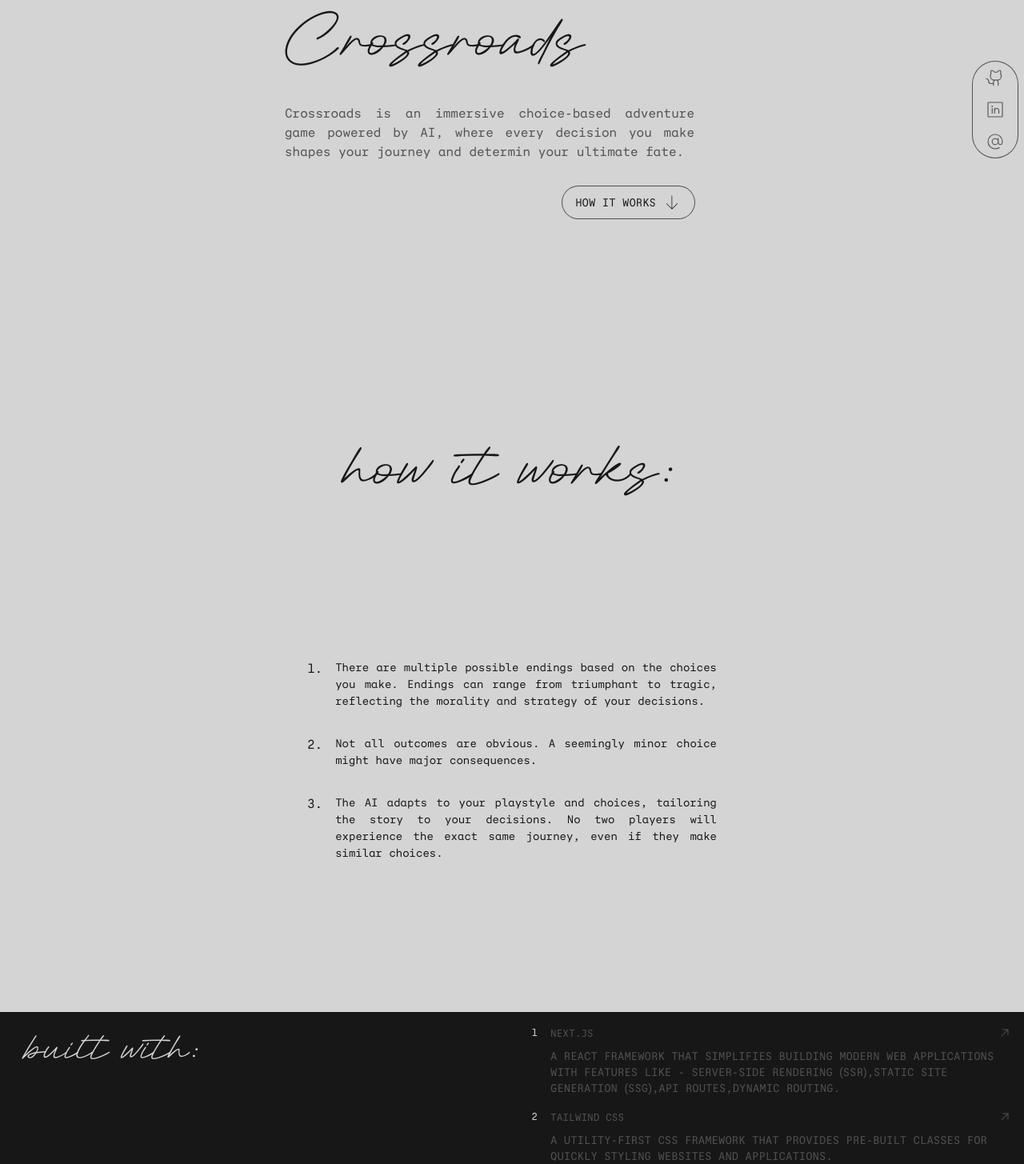
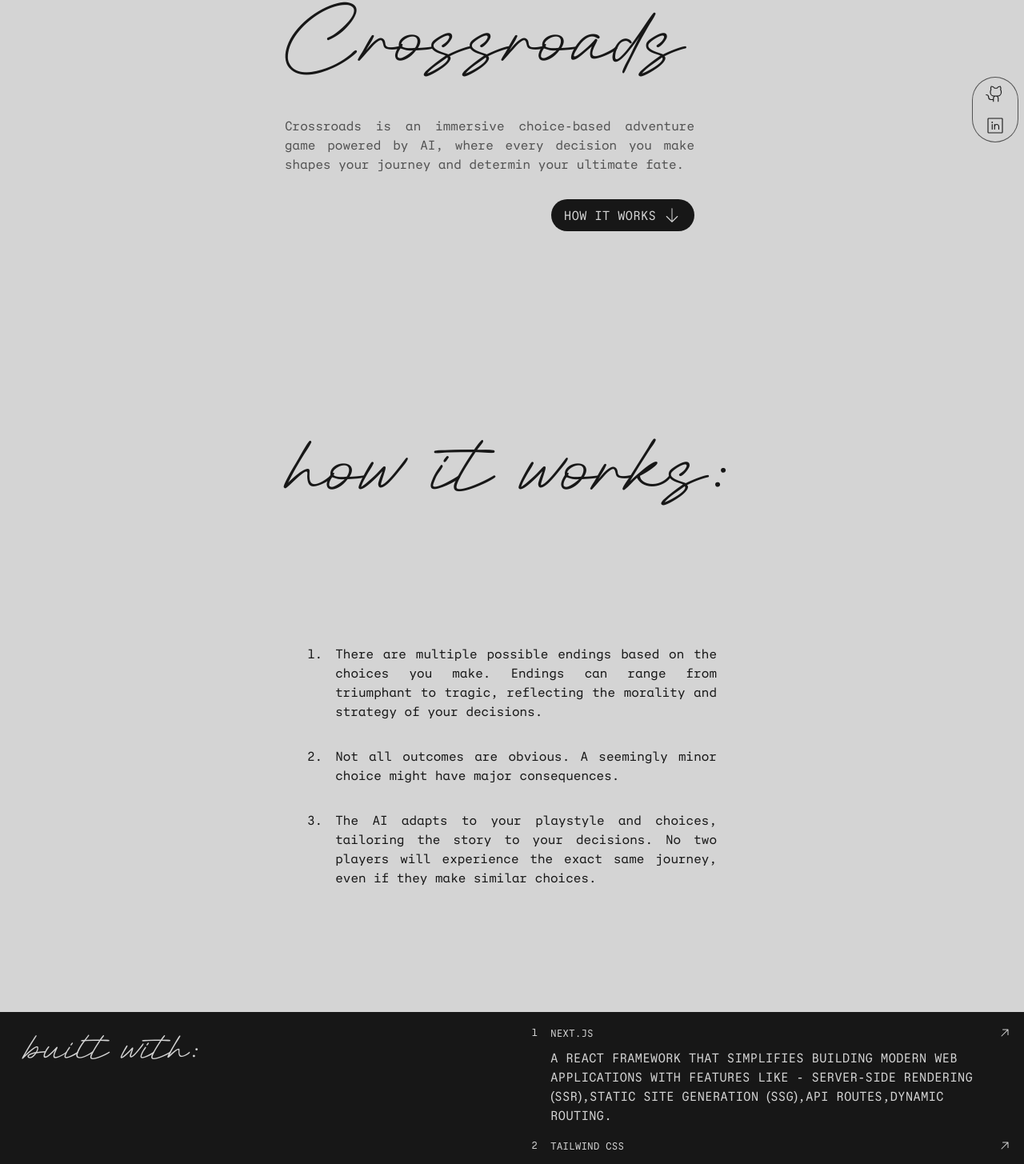
Before and after one commit to deepakrawat31/crossroads, a Next.js app: page / in a window 1280 px wide. Shown: the part 287-1742 px from the top of the page at 80% size. Built offline with nearby package versions, Linux system fonts and the light colour scheme; what tailwindcss-motion would draw is missing.

Commit message:
game page

```diff
--- a/src/app/game/page.tsx
+++ b/src/app/game/page.tsx
@@ -1,3 +1,28 @@
+import {
+  ArrowLeft,
+  ArrowRight,
+  QuestionMark,
+} from "@phosphor-icons/react/dist/ssr";
+
 export default function Game() {
-  return <main className="h-[calc(100dvh-48px)]">Game Page</main>;
+  return (
+    <main className="flex h-[calc(100dvh-48px)] justify-center p-2 md:p-4">
+      <div className="flex w-full max-w-xl flex-1 flex-col gap-2 rounded-lg p-2 ring-1 ring-neutral-600 md:ring-neutral-600/30 md:transition-shadow md:duration-300 md:hover:ring-neutral-600">
+        <div className="flex-1"></div>
+        <div className="flex items-end gap-2">
+          <span className="flex flex-1 gap-[1px]">
+            <button className="flex-1 rounded-l-full p-2 text-justify ring-1 ring-neutral-600 md:ring-neutral-600/30 md:transition-shadow md:duration-300 md:hover:ring-neutral-600">
+              <ArrowLeft className="size-6" />
+            </button>
+            <button className="flex-1 rounded-r-full p-2 text-justify ring-1 ring-neutral-600 md:ring-neutral-600/30 md:transition-shadow md:duration-300 md:hover:ring-neutral-600">
+              <ArrowRight className="size-6" />
+            </button>
+          </span>
+          <button className="group rounded-full bg-neutral-900 p-2 text-neutral-300">
+            <QuestionMark className="size-6 md:group-hover:motion-preset-pop md:motion-duration-300 md:motion-ease-spring-smooth" />
+          </button>
+        </div>
+      </div>
+    </main>
+  );
 }
--- a/src/components/Footer.tsx
+++ b/src/components/Footer.tsx
@@ -48,13 +48,13 @@ export default function Footer() {
             <Link
               href={tool.link}
               target="_blank"
-              className="flex max-w-xl flex-col gap-2 uppercase leading-relaxed text-neutral-300 duration-300 md:text-neutral-600 md:transition-colors md:group-hover:text-neutral-300"
+              className="flex max-w-xl flex-col gap-2 uppercase leading-relaxed text-neutral-300 md:text-neutral-600 md:transition-colors md:duration-500 md:group-hover:text-neutral-300"
             >
               <span className="flex items-center justify-between gap-2">
                 <small>{tool.tool}</small>
-                <ArrowUpRight className="size-4 transition-transform duration-300 group-hover:rotate-45" />
+                <ArrowUpRight className="size-4 md:transition-transform md:duration-500 md:group-hover:rotate-45" />
               </span>
-              <span className="text-sm">{tool.text}</span>
+              <span className="text-sm md:text-base">{tool.text}</span>
             </Link>
           </span>
         ))}
@@ -65,7 +65,7 @@ export default function Footer() {
             target="_blank"
             className="flex w-full max-w-xl items-center justify-between gap-2 uppercase leading-relaxed text-neutral-300 duration-300 md:text-neutral-600 md:transition-colors md:group-hover:text-neutral-300"
           >
-            <small>link to github repo</small>
+            <small className="text-sm md:text-base">link to github repo</small>
             <ArrowUpRight className="size-4 transition-transform duration-300 group-hover:rotate-45" />
           </Link>
         </span>
--- a/src/components/Header.tsx
+++ b/src/components/Header.tsx
@@ -28,10 +28,10 @@ export default function Header() {
           href={"/game"}
           className="group flex items-center gap-1 text-sm uppercase"
         >
-          <span className="text-sm uppercase">start game</span>
+          <span className="text-sm uppercase">play</span>
           <ArrowUpRight
             className="size-6 md:transition-transform md:duration-500 md:group-hover:rotate-45"
-            weight="light"
+            weight="thin"
           />
         </Link>
       )}
--- a/src/components/HowToSection.tsx
+++ b/src/components/HowToSection.tsx
@@ -29,14 +29,14 @@ export default function HowToSection() {
 
   return (
     <section
-      className="flex min-h-[calc(100dvh-48px)] flex-col gap-2 p-2"
+      className="flex min-h-[calc(100dvh-48px)] scroll-my-12 flex-col gap-2 p-2"
       id="target-section"
       ref={ref}
     >
       {isVisible && (
         <>
-          <div className="motion-preset-slide-up-md flex justify-center pt-4 motion-delay-200 motion-ease-spring-snappy">
-            <h3 className="font-testimonia text-6xl md:text-8xl">
+          <div className="motion-preset-slide-up-md flex justify-center motion-delay-200 motion-ease-spring-snappy">
+            <h3 className="font-testimonia text-6xl md:text-9xl">
               how it works:
             </h3>
           </div>
@@ -45,7 +45,7 @@ export default function HowToSection() {
               {rules.map((rule) => (
                 <li key={rule.id} className="flex gap-2 md:gap-4">
                   <small className="text-base">{rule.id}.</small>
-                  <p className="text-justify text-sm leading-normal">
+                  <p className="text-justify text-sm leading-normal md:text-base">
                     {rule.text}
                   </p>
                 </li>
--- a/src/components/MainSection.tsx
+++ b/src/components/MainSection.tsx
@@ -1,11 +1,6 @@
 "use client";
 
-import {
-  ArrowRight,
-  At,
-  GithubLogo,
-  LinkedinLogo,
-} from "@phosphor-icons/react";
+import { ArrowRight, GithubLogo, LinkedinLogo } from "@phosphor-icons/react";
 import Link from "next/link";
 
 const scrollToSection = () => {
@@ -20,7 +15,7 @@ export default function MainSection() {
     <main className="flex h-[calc(100dvh-48px)] flex-col items-center justify-center overflow-hidden p-2 md:flex-row">
       <div className="flex flex-1 items-center justify-center">
         <span className="flex max-w-lg flex-col items-start justify-center gap-8">
-          <h1 className="motion-preset-slide-up-md font-testimonia text-6xl font-normal motion-delay-200 motion-ease-spring-snappy md:text-8xl">
+          <h1 className="motion-preset-slide-up-md font-testimonia text-6xl font-normal motion-delay-200 motion-ease-spring-snappy md:text-9xl">
             Crossroads
           </h1>
           <p className="motion-preset-slide-up-md text-justify leading-normal text-neutral-600 motion-delay-500 motion-ease-spring-snappy">
@@ -29,21 +24,21 @@ export default function MainSection() {
             your ultimate fate.
           </p>
           <button
-            className="group motion-preset-slide-up-md flex items-center gap-2 self-end rounded-full px-4 py-2 text-sm uppercase ring-1 ring-neutral-600 motion-delay-700 motion-ease-spring-snappy md:ring-neutral-600/40 md:transition-all md:hover:ring-neutral-600"
+            className="group motion-preset-slide-up-md flex items-center gap-2 self-end rounded-full bg-neutral-900 px-4 py-2 uppercase text-neutral-300 motion-delay-700 motion-ease-spring-snappy"
             onClick={scrollToSection}
           >
             <span>how it works</span>
             <ArrowRight
               className="size-6 rotate-90 md:rotate-0 md:transition-transform md:duration-500 md:group-hover:rotate-90"
-              weight="thin"
+              weight="light"
             />
           </button>
         </span>
       </div>
-      <div className="motion-preset-slide-left-md flex items-end gap-4 rounded-full px-4 py-2 ring-1 ring-neutral-600 motion-delay-700 motion-ease-spring-snappy md:flex-col md:px-2 md:py-4 md:ring-neutral-600/40 md:transition-all md:hover:ring-neutral-600">
+      <div className="motion-preset-slide-left-md flex items-end gap-4 rounded-full px-4 py-2 ring-1 ring-neutral-600 motion-delay-700 motion-ease-spring-snappy md:flex-col md:px-2 md:py-4 md:text-neutral-600 md:ring-neutral-600/40 md:transition-all md:duration-300 md:hover:text-neutral-900 md:hover:ring-neutral-600">
         <Link href={"https://github.com/deepakrawat31"} target="_blank">
           <GithubLogo
-            className="size-6 md:text-neutral-600 md:hover:text-neutral-900"
+            className="size-6 motion-duration-500 motion-ease-spring-snappy md:hover:motion-preset-shake"
             weight="light"
           />
         </Link>
@@ -52,16 +47,16 @@ export default function MainSection() {
           target="_blank"
         >
           <LinkedinLogo
-            className="size-6 md:text-neutral-600 md:hover:text-neutral-900"
+            className="size-6 motion-duration-500 motion-ease-spring-snappy md:hover:motion-preset-shake"
             weight="light"
           />
         </Link>
-        <Link href={"/"}>
+        {/* <Link href={"/"}>
           <At
-            className="size-6 md:text-neutral-600 md:hover:text-neutral-900"
+            className="size-6 motion-duration-500 motion-ease-spring-snappy md:hover:motion-preset-shake"
             weight="light"
           />
-        </Link>
+        </Link> */}
       </div>
     </main>
   );
```
